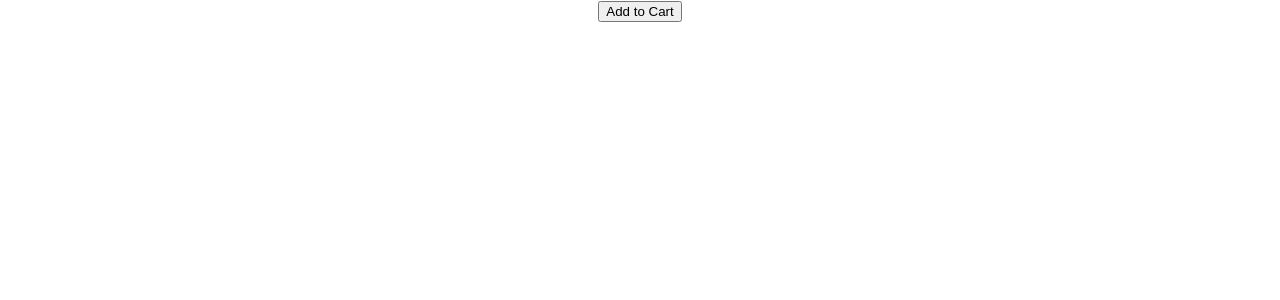
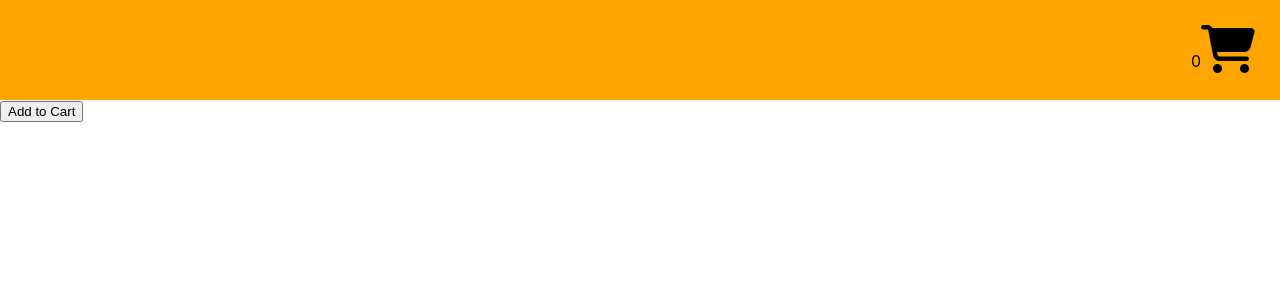
Before and after one commit to Mohit3312/redux-saga, a React (Create React App) app: page / in a window 1280 px wide. Shown: the top 300 px of the page. Built offline with nearby package versions, Linux system fonts and the light colour scheme.

Commit message:
Getting the data into react component from redux

```diff
--- a/package.json
+++ b/package.json
@@ -3,6 +3,7 @@
   "version": "0.1.0",
   "private": true,
   "dependencies": {
+    "@fortawesome/react-fontawesome": "^0.2.0",
     "@testing-library/jest-dom": "^5.16.5",
     "@testing-library/react": "^13.4.0",
     "@testing-library/user-event": "^13.5.0",
--- a/public/index.html
+++ b/public/index.html
@@ -39,5 +39,9 @@
       To begin the development, run `npm start` or `yarn start`.
       To create a production bundle, use `npm run build` or `yarn build`.
     -->
+    <script
+      src="https://kit.fontawesome.com/1e4683f750.js"
+      crossorigin="anonymous"
+    ></script>
   </body>
 </html>
--- a/src/App.js
+++ b/src/App.js
@@ -1,25 +1,14 @@
-import "./App.css";
-import { useDispatch } from "react-redux";
-import { addToCart } from "./redux/action";
+import Header from "./components/Header";
+import Main from "./components/Main";
 
 function App() {
-  const dispatch = useDispatch();
-  const product = {
-    name: "GT Master",
-    color: "white",
-    type: "mobile",
-    price: 26000,
-  };
   return (
-    <div className="App">
-      <button
-        onClick={() => {
-          dispatch(addToCart(product));
-        }}
-      >
-        Add to Cart
-      </button>
-    </div>
+    <>
+      <div>
+        <Header />
+        <Main />
+      </div>
+    </>
   );
 }
 
--- /dev/null
+++ b/src/components/Header.js
@@ -0,0 +1,23 @@
+import React from "react";
+import { useSelector } from "react-redux";
+
+const Header = () => {
+  const result = useSelector((state) => state.cartData);
+  console.log(result);
+  return (
+    <div
+      className="header"
+      style={{ backgroundColor: "orange", height: "100px" }}
+    >
+      <div
+        className="cart-div"
+        style={{ float: "right", margin: "25px", position: "relative" }}
+      >
+        <span>{result.length}</span>
+        <i className="fa-solid fa-cart-shopping fa-3x"></i>
+      </div>
+    </div>
+  );
+};
+
+export default Header;
--- /dev/null
+++ b/src/components/Main.js
@@ -0,0 +1,27 @@
+import { useDispatch } from "react-redux";
+import { addToCart } from "../redux/action";
+
+function Main() {
+  const dispatch = useDispatch();
+  const product = {
+    name: "GT Master",
+    color: "white",
+    type: "mobile",
+    price: 26000,
+  };
+  return (
+    <>
+      <div>
+        <button
+          onClick={() => {
+            dispatch(addToCart(product));
+          }}
+        >
+          Add to Cart
+        </button>
+      </div>
+    </>
+  );
+}
+
+export default Main;
--- a/src/redux/reducer.js
+++ b/src/redux/reducer.js
@@ -12,9 +12,9 @@ export const cartData = (data = [], action) => {
     case ADD_TO_CART:
       // Logic for add to cart
       console.log("ADD_TO_CART", action);
-      return 1 + 1;
+      return [action.data, ...data];
 
     default:
-      return "no action matched";
+      return data;
   }
 };
```
Also changed, not shown: 1 other file (tests, documents, lock files or other folders).
